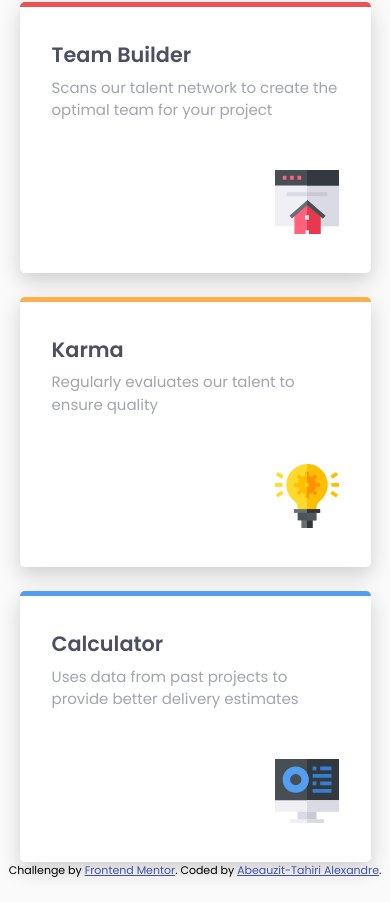
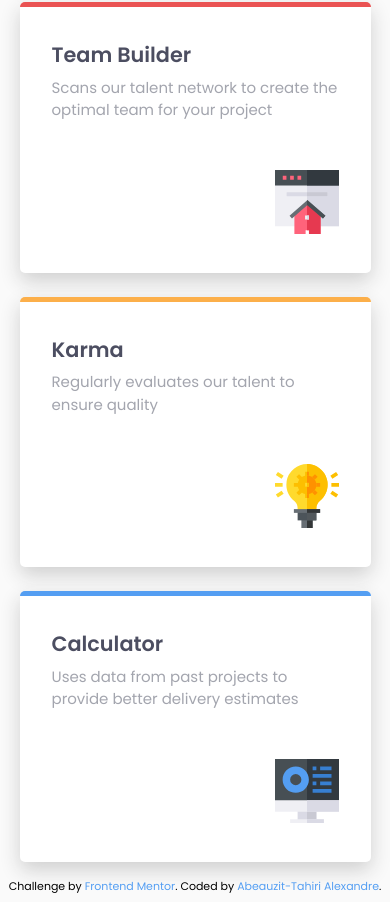
Before and after one commit to Aatypic/four-card-feature-section, a plain HTML site: page index.html in a window 390 px wide. Shown: the part 544-1446 px from the top of the page. Drawn offline with Linux system fonts and the light colour scheme.

Commit message:
four card feature live 1.0

```diff
--- a/style.css
+++ b/style.css
@@ -53,7 +53,9 @@ picture {
 
 body {
   display: grid;
-  place-items: center;
+  justify-items: center;
+  align-items: center;
+
   font-family: var(--ff-primary);
   background-color: var(--clr-neutral200);
 }
@@ -121,6 +123,7 @@ p {
       "team"
       "karma"
       "calculator";
+    padding-bottom: 1rem;
   }
 }
 
@@ -188,5 +191,6 @@ p {
   margin-bottom: 0.5rem;
 }
 .attribution a {
-  color: hsl(228, 45%, 44%);
+  color: var(--clr-primary700);
+  text-decoration: none;
 }
```
